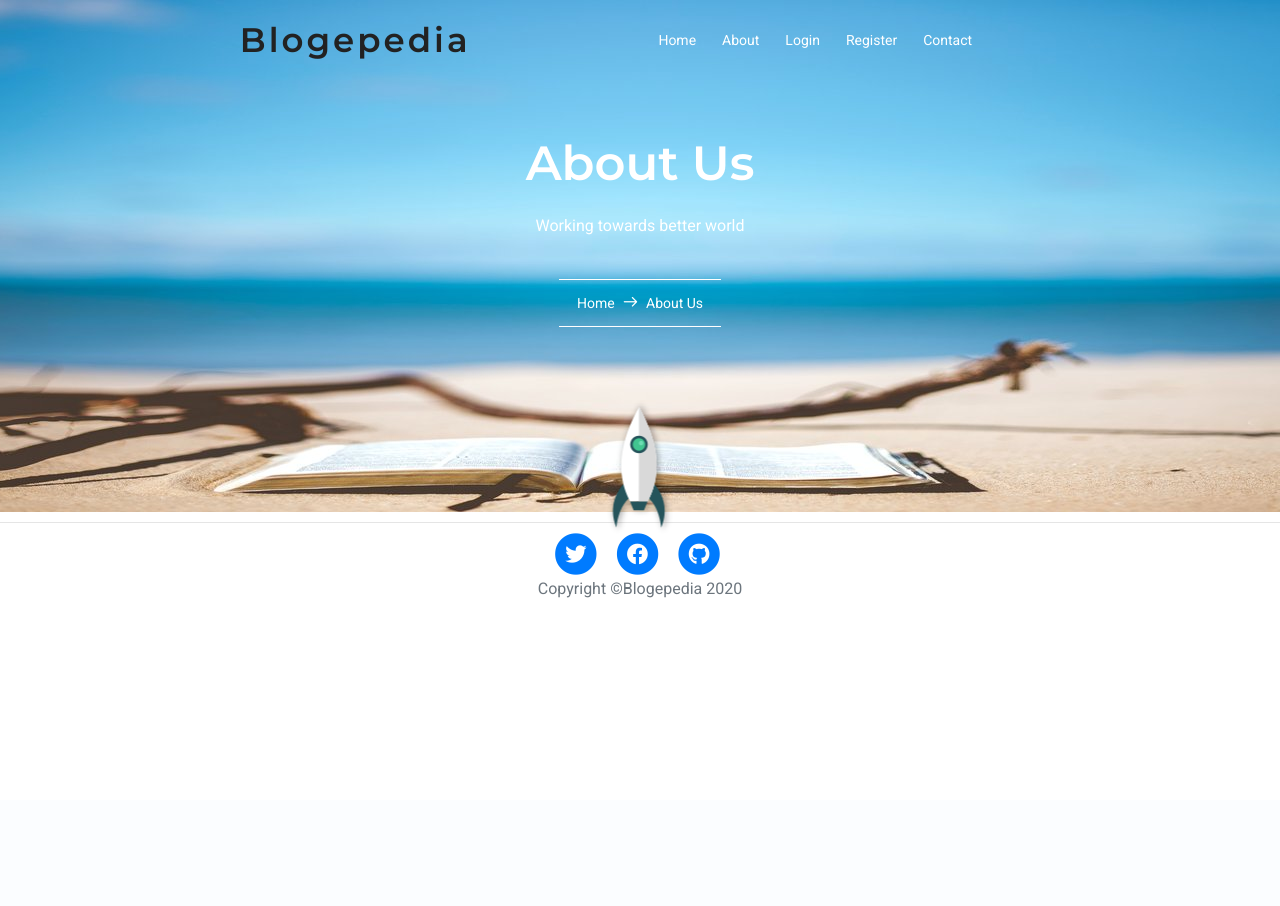
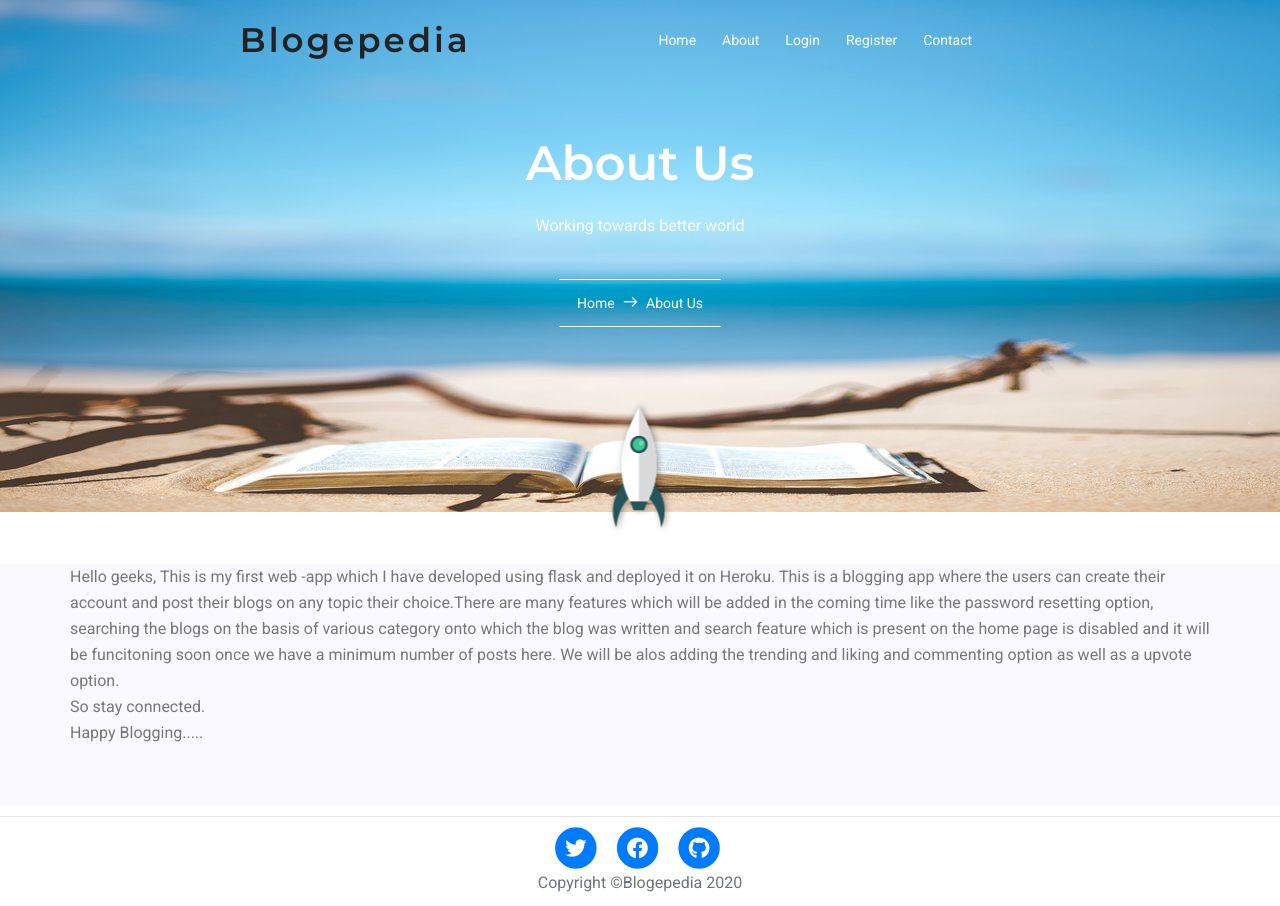
Before and after one commit to DeepthiGS/Blogepedia, a Flask app: page /about in a window 1280 px wide. Before the commit the page ends 598 px from the top, so only its background shows below. Run offline with Flask 2, Linux system fonts and the light colour scheme; some libraries are stand-ins or nearby versions.

Commit message:
Added information for About

```diff
--- a/blogepedia/templates/about.html
+++ b/blogepedia/templates/about.html
@@ -28,5 +28,25 @@
 
 	<!-- about information -->
 
+       <br>
+        <br>
+	<section class="post-content-area">
+		<div class="container">
+			<div class="row">
+				<div class="col-lg-12 posts-list">
+					<article class="single-post row media content-section">
+						<p>Hello geeks, This is my first web -app which I have developed using flask and deployed it on Heroku.
+							 This is a blogging app where the users can create their account and post their blogs on any topic
+							 their choice.There are many features which will be added in the coming time like the password resetting
+							 option, searching the blogs on the basis of various category onto which the blog was written and search
+							 feature which is present on the home page is disabled and it will be funcitoning soon once we have a
+							 minimum number of posts here. We will be alos adding
+							the trending and liking and commenting option as well as a upvote option. <br> So stay connected. <br> Happy Blogging.....</p>
+					</article>
+				</div>
+			</div>
+		</div>
+	</section>
+
 
 	{% endblock %}
```
